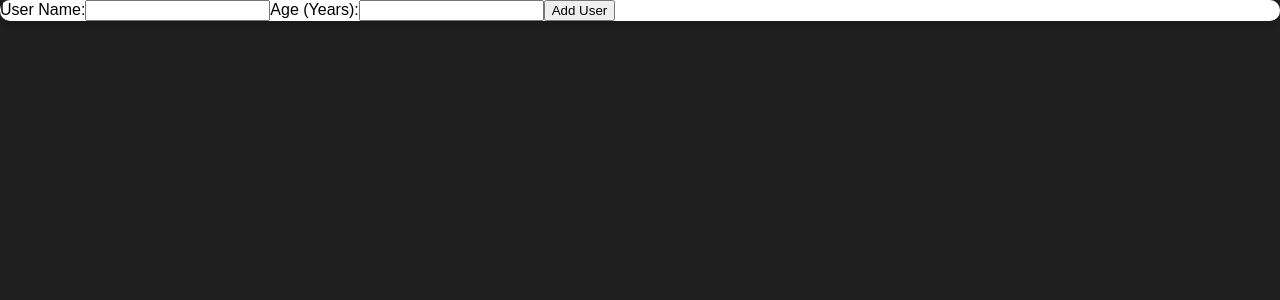
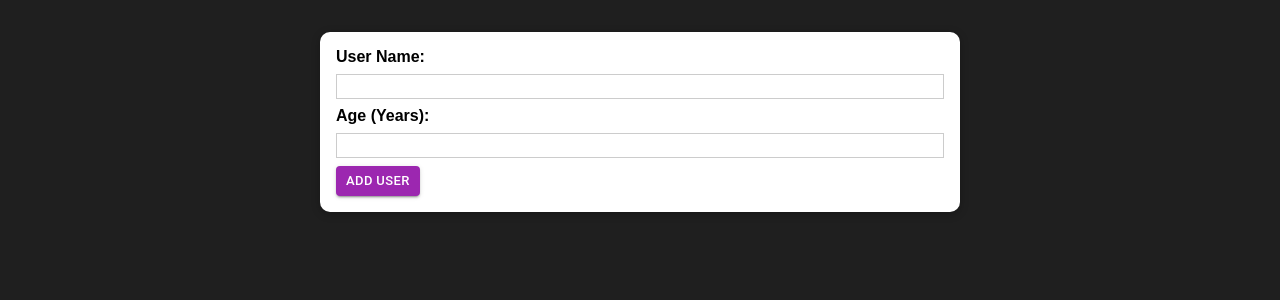
Before and after one commit to ZarifHosen/single-page-prototype, a React (Create React App) app: page / in a window 1280 px wide. Shown: the top 300 px of the page. Built offline with nearby package versions, Linux system fonts and the light colour scheme.

Commit message:
Mui button added

```diff
--- a/package.json
+++ b/package.json
@@ -3,6 +3,9 @@
   "version": "0.1.0",
   "private": true,
   "dependencies": {
+    "@emotion/react": "^11.10.6",
+    "@emotion/styled": "^11.10.6",
+    "@mui/material": "^5.11.12",
     "@testing-library/jest-dom": "^5.16.5",
     "@testing-library/react": "^14.0.0",
     "@testing-library/user-event": "^14.4.3",
--- /dev/null
+++ b/src/components/UI/Buttons.js
@@ -0,0 +1,18 @@
+import React from "react";
+import Button from "@mui/material/Button";
+
+function Buttons(props) {
+  return (
+    <Button
+      variant="contained"
+      size="small"
+      color="secondary"
+      type={props.type || "button"}
+      onClick={props.onClick}
+    >
+      {props.children}
+    </Button>
+  );
+}
+
+export default Buttons;
--- a/src/components/UI/Card.js
+++ b/src/components/UI/Card.js
@@ -1,8 +1,9 @@
 import React from 'react';
 import classes from './Card.module.css';
 
+
 function Card(props) {
-    return <div className={classes.card}>{props.children}</div>;
+    return <div className={`${classes.card} ${props.className}`}>{props.children}</div>;
 }
 
 
--- a/src/components/Users/AddUsers.js
+++ b/src/components/Users/AddUsers.js
@@ -1,6 +1,7 @@
 import React from 'react';
 import classes from './AddUsers.module.css';
 import Card from '../UI/Card';
+import Buttons from '../UI/Buttons';
 
 function AddUsers() {
     const addUserHandler = (event) => {
@@ -11,10 +12,10 @@ function AddUsers() {
         <Card className={classes.input}>
             <form onSubmit={addUserHandler}>
                 <label htmlFor="username">User Name:</label>
-                <input id="username" type="text"/>
+                <input id="username" type="text" />
                 <label htmlFor="age">Age (Years):</label>
-                <input id="age" type="number"/>
-                <button type="submit">Add User</button>
+                <input id="age" type="number" />
+                <Buttons type="submit">Add User</Buttons>
             </form>
         </Card>
     );
```
Also changed, not shown: 1 other file (tests, documents, lock files or other folders).
